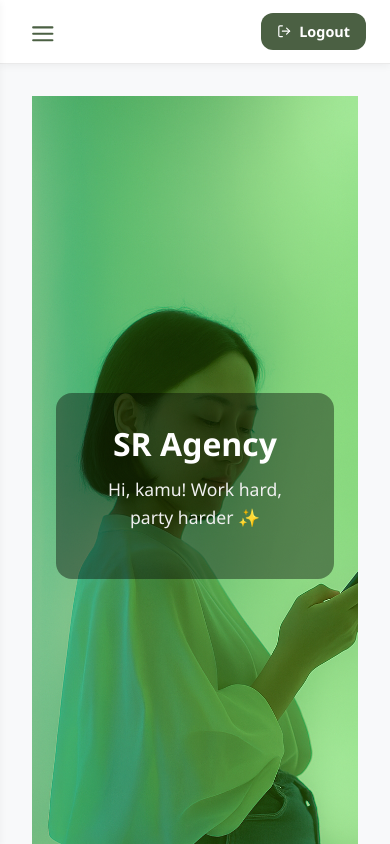
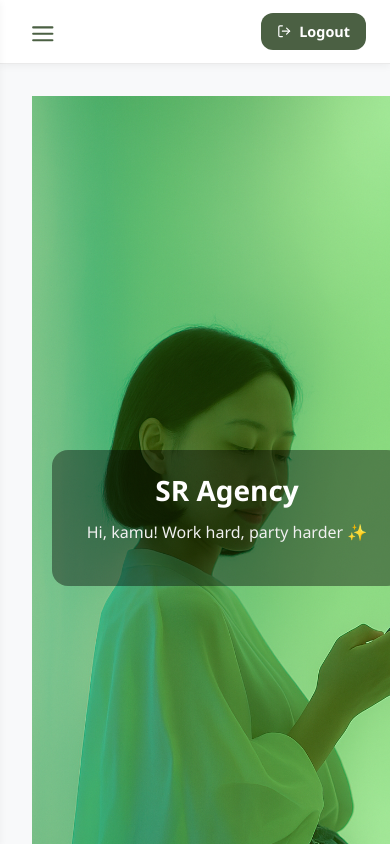
Before and after one commit to rakhafatur/web-sr, a React (Vite) app: page / in a window 390 px wide. Built offline with nearby package versions, Linux system fonts and the light colour scheme; sample sign-in values are in the browser's storage.

Commit message:
Perbaikan

```diff
--- a/src/features/auth/pages/LoginPage.tsx
+++ b/src/features/auth/pages/LoginPage.tsx
@@ -29,7 +29,7 @@ function LoginPage() {
         {/* Ilustrasi kiri (desktop only) */}
         <div className="login-illustration d-none d-md-flex">
           <img
-            src="/illustration.png"
+            src="/assets/bg-home.png"
             alt="SR Login Illustration"
             className="img-fluid"
             style={{ maxWidth: '90%', borderRadius: '1rem' }}
--- a/src/features/home/pages/HomePage.css
+++ b/src/features/home/pages/HomePage.css
@@ -1,19 +1,18 @@
-/* DESKTOP & DEFAULT */
+/* === DESKTOP (tanpa gambar) === */
 .home-wrapper {
   display: flex;
+  flex-direction: column;
   align-items: center;
   justify-content: center;
   text-align: center;
-  flex-direction: column;
-  min-height: calc(100vh - 64px); /* tinggi layar - header */
   padding: 3rem 1.5rem;
+  min-height: calc(100vh - 64px);
   background-color: var(--color-bg);
-  position: relative;
-  z-index: 0;
+  width: 100%;
 }
 
 .home-overlay {
-  max-width: 600px;
+  max-width: 700px;
   width: 100%;
   animation: fadeIn 0.6s ease;
 }
@@ -23,15 +22,19 @@
   font-weight: 700;
   color: var(--color-accent);
   margin-bottom: 0.75rem;
+  white-space: nowrap;
 }
 
 .home-subtitle {
   font-size: 1.25rem;
   line-height: 1.6;
   color: var(--color-dark);
+  white-space: nowrap; /* ⬅️ biar satu baris */
+  overflow: hidden;
+  text-overflow: ellipsis;
 }
 
-/* ANIMASI */
+/* === ANIMASI === */
 @keyframes fadeIn {
   from {
     opacity: 0;
@@ -43,9 +46,15 @@
   }
 }
 
-/* RESPONSIVE (MOBILE) */
+/* === MOBILE (dengan gambar) === */
 @media (max-width: 768px) {
   .home-wrapper {
+    justify-content: center;
+    align-items: center;
+    text-align: center;
+    padding: 0;
+    width: 100vw;
+    height: 100vh;
     background-image: url('/assets/bg-home.png');
     background-size: cover;
     background-position: center;
@@ -55,18 +64,22 @@
 
   .home-overlay {
     background-color: rgba(0, 0, 0, 0.4);
-    padding: 2rem;
+    padding: 1.5rem 1rem;
     border-radius: 1rem;
     color: white;
+    max-width: 90%;
+    white-space: nowrap;
+    overflow: hidden;
+    text-overflow: ellipsis;
   }
 
   .home-title {
-    font-size: 2rem;
+    font-size: 1.75rem;
     color: white;
   }
 
   .home-subtitle {
-    font-size: 1.1rem;
+    font-size: 1rem;
     color: #f0f0f0;
   }
 }
```
Also changed, not shown: public/icons/bg-home.png (added), src/features/home/pages/HomePage.tsx (line endings or trailing spaces).
